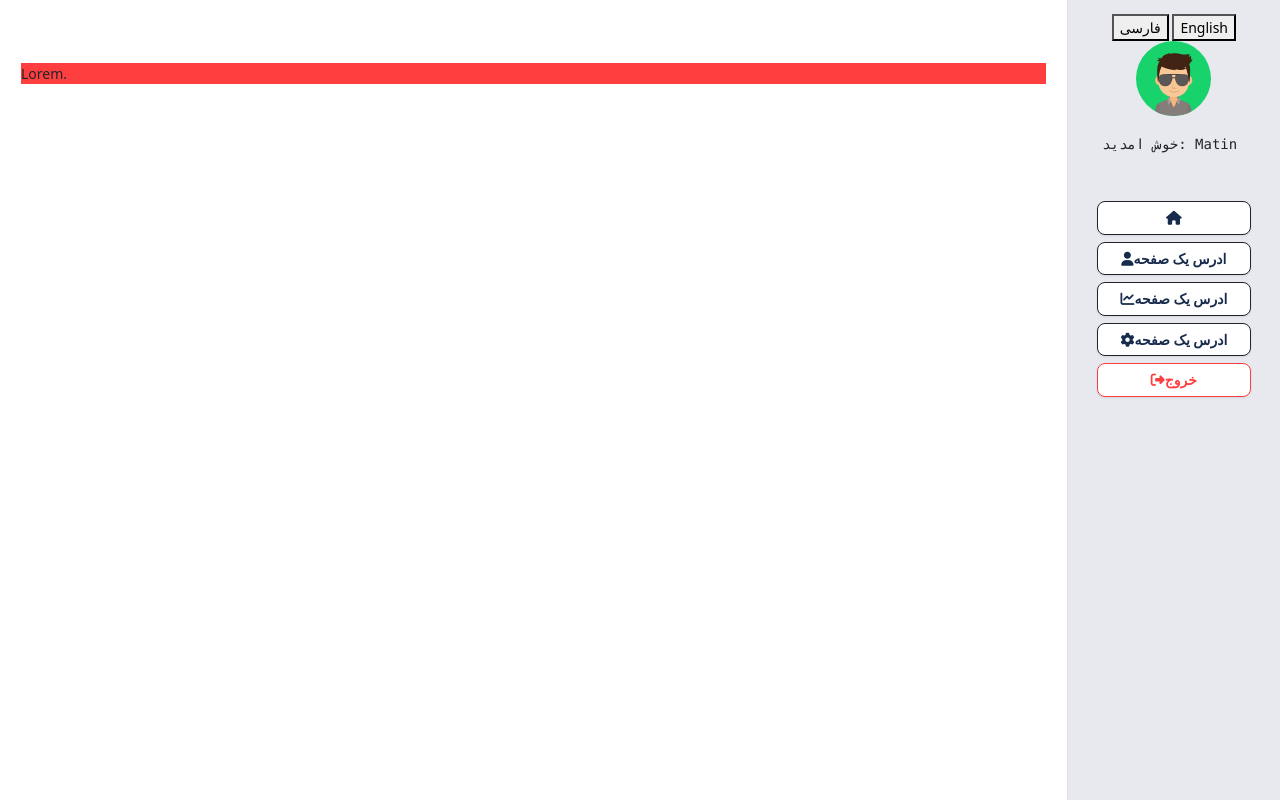
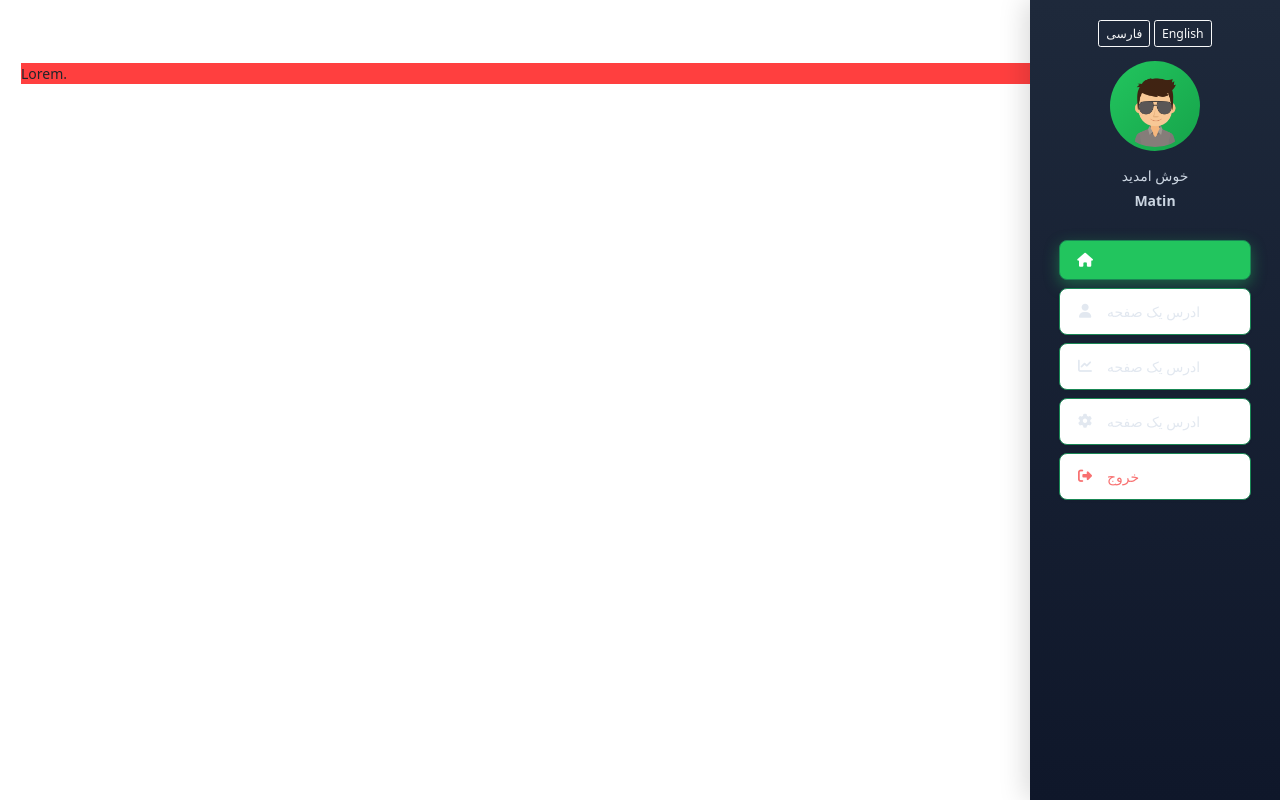
Before and after one commit to ifmat/Yarmand.V.Web, a PHP site: page / in a window 1280 px wide. Run offline with PHP 8.4, Linux system fonts and the light colour scheme; some libraries are stand-ins or nearby versions.

Commit message:
Improve Menu Redesign

```diff
--- a/assets/css/style.css
+++ b/assets/css/style.css
@@ -53,3 +53,79 @@ body.layout-boxed {
     padding: 1vh;
     transition: 60ms;
 }
+
+.sidebar {
+    background: linear-gradient(180deg, #1e293b, #0f172a);
+    width: 250px;
+    padding: 20px 0;
+    box-shadow: -5px 0 25px rgba(0, 0, 0, 0.15);
+    color: white;
+    transition: all 0.3s ease;
+}
+
+/* Header */
+.sidebar-header {
+    padding: 0 20px;
+}
+
+.avatar-wrapper {
+    width: 90px;
+    height: 90px;
+    margin: 0 auto;
+    border-radius: 50%;
+    padding: 4px;
+    background: linear-gradient(135deg, #22c55e, #16a34a);
+}
+
+.avatar-wrapper img {
+    width: 100%;
+    height: 100%;
+    border-radius: 50%;
+    object-fit: cover;
+}
+
+.welcome-text {
+    font-size: 14px;
+    color: #cbd5e1;
+}
+
+/* Menu */
+.menu-item {
+    display: flex;
+    align-items: center;
+    gap: 12px;
+    padding: 12px 15px;
+    margin-bottom: 8px;
+    border-radius: 10px;
+    text-decoration: none;
+    color: #e2e8f0;
+    transition: all 0.3s ease;
+    font-size: 14px;
+}
+
+.menu-item i {
+    width: 20px;
+    text-align: center;
+}
+
+/* Hover Effect */
+.menu-item:hover {
+    background-color: rgba(255, 255, 255, 0.08);
+    transform: translateX(-5px);
+}
+
+/* Active */
+.menu-item.active {
+    background-color: #22c55e;
+    color: white;
+    box-shadow: 0 5px 15px rgba(34, 197, 94, 0.4);
+}
+
+/* Logout */
+.menu-item.logout {
+    color: #f87171;
+}
+
+.menu-item.logout:hover {
+    background-color: rgba(248, 113, 113, 0.15);
+}
--- a/core/layout/Menu/Menu.php
+++ b/core/layout/Menu/Menu.php
@@ -1,29 +1,59 @@
-<aside class="col-md-3 col-lg-2 bg-light border-start navbar-expand-lg p-3 d-flex flex-column align-items-center position-fixed end-0 top-0 min-vh-100">
-    <div class="text-center mb-3">
-        <button id="btn-fa">فارسی</button>
-        <button id="btn-en">English</button>
-        <div class="w-100">
-            <img src="assets/images/avatar.png" class="w-50 bg-success rounded rounded-circle" alt="">
+<aside class="sidebar col-md-3 col-lg-2 position-fixed end-0 top-0 min-vh-100 d-flex flex-column">
+
+    <div class="sidebar-header text-center">
+        <div class="lang-switch mb-3">
+            <button id="btn-fa" class="btn btn-sm btn-outline-light">فارسی</button>
+            <button id="btn-en" class="btn btn-sm btn-outline-light">English</button>
         </div>
-        <div class="mt-3 font-monospace mb-2 p-1 d-flex"><p Multi_Lang="Welcome"></p> : Matin </div>
+
+        <div class="avatar-wrapper">
+            <img src="assets/images/avatar.png" alt="Avatar">
+        </div>
+
+        <div class="welcome-text mt-3">
+            <p Multi_Lang="Welcome" class="mb-1"></p>
+            <span class="fw-bold">Matin</span>
+        </div>
     </div>
-    <button class="navbar-toggler" type="button" data-bs-toggle="collapse" data-bs-target="#navbarNav"
-            aria-controls="navbarNav" aria-expanded="false" aria-label="Toggle navigation">
-        <span class="navbar-toggler-icon"></span>
-    </button>
-    <nav class="w-100 menu">
-        <ul class="without-bullets justify-content-center align-items-center mx-auto">
-            <li><a href="#" class="btn btn-outline-success border-dark text-dark w-100 mb-2 "><span class="fa-solid fa-house" Multi_Lang="traneh" ></span></a>
+
+    <nav class="menu mt-4 w-100">
+        <ul class="list-unstyled w-100 px-3">
+
+            <li>
+                <a href="#" class="menu-item active">
+                    <i class="fa-solid fa-house"></i>
+                    <span Multi_Lang="traneh"></span>
+                </a>
             </li>
-            <li><a href="#" class="btn btn-outline-success border-dark text-dark w-100 mb-2 "><span class="fa-solid fa-user" Multi_Lang="item_menu"></span></a>
+
+            <li>
+                <a href="#" class="menu-item">
+                    <i class="fa-solid fa-user"></i>
+                    <span Multi_Lang="item_menu"></span>
+                </a>
             </li>
-            <li><a href="#" class="btn btn-outline-success border-dark text-dark w-100 mb-2 "><span class="fa-solid fa-chart-line" Multi_Lang="item_menu"> </span></a>
+
+            <li>
+                <a href="#" class="menu-item">
+                    <i class="fa-solid fa-chart-line"></i>
+                    <span Multi_Lang="item_menu"></span>
+                </a>
             </li>
-            <li><a href="#" class="btn btn-outline-success border-dark text-dark w-100 mb-2 "><span class="fa-solid fa-gear" Multi_Lang="item_menu"> </span></a>
+
+            <li>
+                <a href="#" class="menu-item">
+                    <i class="fa-solid fa-gear"></i>
+                    <span Multi_Lang="item_menu"></span>
+                </a>
             </li>
-            <li><a href="#" class="btn btn-outline-success border-danger text-danger w-100 mb-2 "><span class="fa-solid fa-right-from-bracket" Multi_Lang="item_Delete_menu"></span></a>
+
+            <li>
+                <a href="#" class="menu-item logout">
+                    <i class="fa-solid fa-right-from-bracket"></i>
+                    <span Multi_Lang="item_Delete_menu"></span>
+                </a>
             </li>
+
         </ul>
-
     </nav>
 </aside>
```
